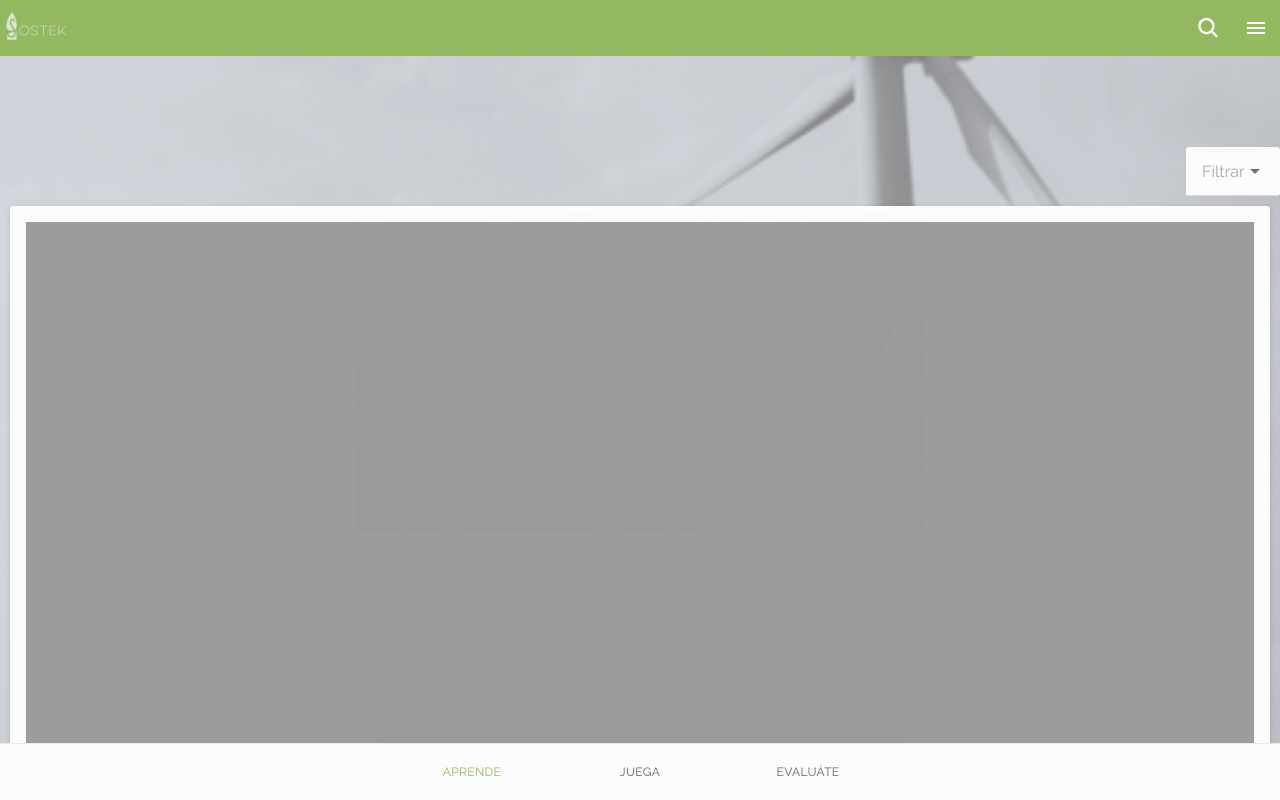
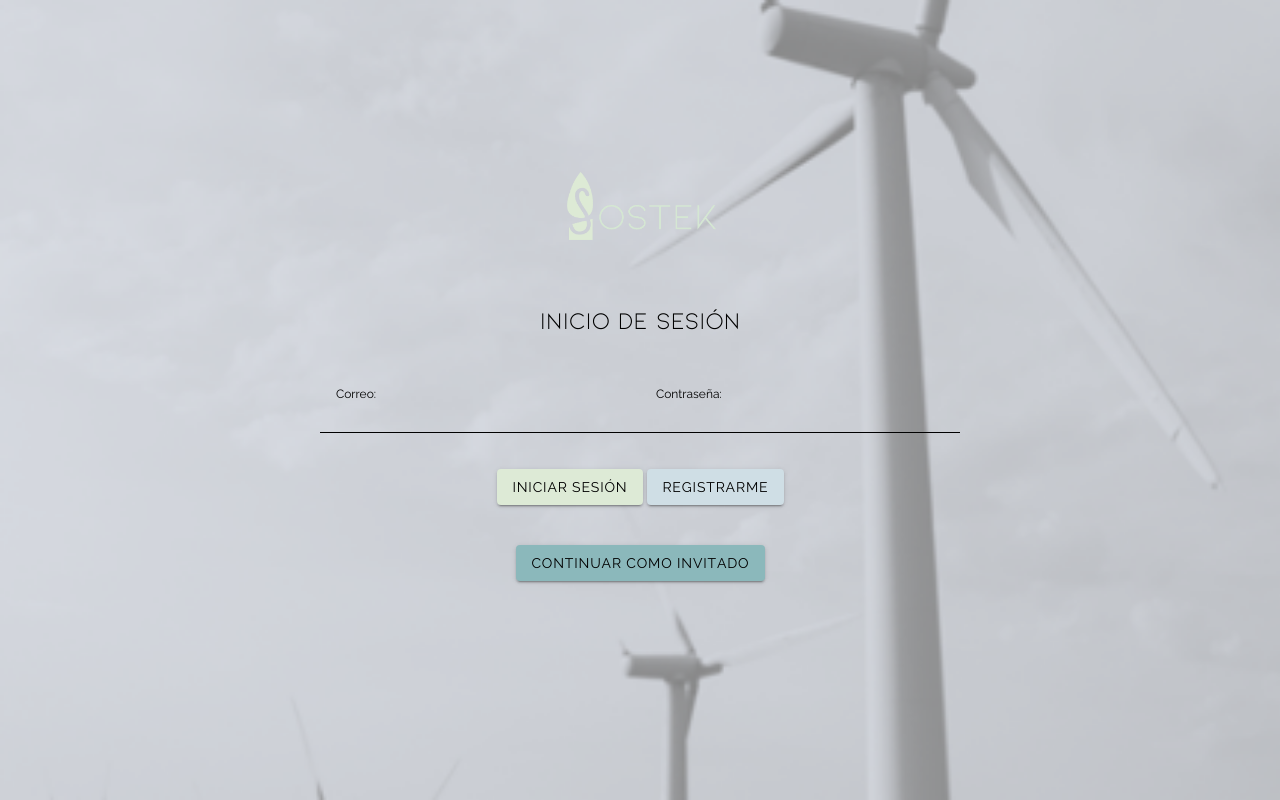
Before and after one commit to SostekMX/Sostek, a React (Create React App) app: page / in a window 1280 px wide. Before the commit this address led to /tab1. Built offline with nearby package versions, Linux system fonts and the light colour scheme.

Commit message:
LogIn and SignUp front baseline

```diff
--- a/src/App.tsx
+++ b/src/App.tsx
@@ -1,31 +1,17 @@
 import { Redirect, Route } from 'react-router-dom';
 import {
-  IonButtons,
-  IonButton,
-  IonModal,
-  IonHeader,
-  IonContent,
-  IonToolbar,
-  IonTitle,
-  IonPage,
-  IonItem,
-  IonInput,
+
   IonApp,
-  IonIcon,
-  IonLabel,
+
   IonRouterOutlet,
-  IonTabBar,
-  IonTabButton,
-  IonTabs,
+
   setupIonicReact
 } from '@ionic/react';
 import { IonReactRouter } from '@ionic/react-router';
-import { ellipse, square, triangle } from 'ionicons/icons';
-import Tab1 from './pages/tab1/Tab1';
-import Tab2 from './pages/tab2/Tab2';
-import Tab3 from './pages/tab3/Tab3';
-import { OverlayEventDetail } from '@ionic/core/components';
-import Documents from './pages/document/Documents';
+
+
+import MainMenu from './pages/mainMenu/MainMenu';
+
 
 /* Core CSS required for Ionic components to work properly */
 import '@ionic/react/css/core.css';
@@ -47,8 +33,9 @@ import '@ionic/react/css/display.css';
 import './theme/variables.css';
 import './App.css';
 
-import AppBarPopOver from './components/AppBarPopOver';
-import AppBarMenu from './components/AppBarMenu';
+
+import LogIn from './pages/logIn/LogIn';
+import SignUp from './pages/signUp/SignUp';
 //import { useState } from 'react';
 
 setupIonicReact();
@@ -56,41 +43,21 @@ setupIonicReact();
 
 
 const App: React.FC = () => (
-
   <IonApp>
-      <AppBarPopOver></AppBarPopOver>
     <IonReactRouter>
-        <IonTabs>
       <IonRouterOutlet>
-            <Route exact path="/tab1">
-              <Tab1/>
-            </Route>
-            <Route exact path="/tab2">
-              <Tab2 />
-            </Route>
-            <Route path="/tab3">
-              <Tab3 />
-            </Route>
-            <Route exact path='/Documents/:id'>
-              <Documents/>
+          <Route exact path="/MainMenu">
+            <MainMenu/>
           </Route>
           <Route exact path="/">
-              <Redirect to="/tab1" />
+              <LogIn/>
+          </Route>
+          <Route exact path="/SignUp">
+              <SignUp/>
           </Route>
       </IonRouterOutlet>
-          <IonTabBar slot="bottom">
-            <IonTabButton tab="tab1" href="/tab1">
-              <IonLabel>APRENDE</IonLabel>
-            </IonTabButton>
-            <IonTabButton tab="tab2" href="/tab2">
-              <IonLabel>JUEGA</IonLabel>
-            </IonTabButton>
-            <IonTabButton tab="tab3" href="/tab3">
-              <IonLabel>EVALU&Aacute;TE</IonLabel>
-            </IonTabButton>
-          </IonTabBar>
-        </IonTabs>
     </IonReactRouter>
+
   </IonApp>
 );
 
--- /dev/null
+++ b/src/pages/logIn/LogIn.css
@@ -0,0 +1,29 @@
+.logo-display {
+    align-items: center;
+    align-content:flex-end;
+    justify-items: center;
+    justify-content: center;
+    height: 8em;
+}
+
+.login-form {
+    margin-top: 2em;
+    justify-content: center;
+
+}
+
+.align-center {
+    align-items: center;
+    align-content: center;
+    justify-content: center;
+    justify-items: center;
+
+}
+
+.space {
+    height: 2em;
+}
+
+.input-field {
+    min-width: 20em;
+}
--- /dev/null
+++ b/src/pages/logIn/LogIn.tsx
@@ -0,0 +1,51 @@
+import { IonButton,  IonContent, IonInput, IonItem, IonLabel, IonRow } from '@ionic/react';
+
+
+
+/* Theme variables */
+import '../../theme/variables.css';
+import '../../App.css';
+
+import './LogIn.css'
+
+const LogIn: React.FC = () => {
+    return(
+        <IonContent fullscreen class='bg-img'>
+            <IonRow class='logo-display '>
+                <img src="/assets/sostek-logo.png" height="100px"/>
+            </IonRow>
+            <IonRow class='login-form'>
+                <h2 >Inicio de sesión</h2>
+            </IonRow>
+            <IonRow class='space'></IonRow>
+            <IonRow className='align-center'>
+                <IonItem color='none' className='input-field'>
+                    <IonLabel position='stacked'  >Correo: </IonLabel>
+                    <IonInput type='email'></IonInput>
+                </IonItem>
+
+                <IonItem color='none' className='input-field'>
+                    <IonLabel position='stacked' >Contraseña: </IonLabel>
+                    <IonInput type='password'></IonInput>
+                </IonItem>
+            </IonRow>
+            <IonRow class='space'></IonRow>
+            <IonRow className='align-center'>
+
+                <IonButton color='light-green' href='MainMenu'>Iniciar sesión</IonButton>
+
+                <IonButton color='greyish-blue' href='SignUp'>Registrarme</IonButton>
+
+            </IonRow>
+            <IonRow class='space'></IonRow>
+            <IonRow className='align-center'>
+                <IonButton color='secondary' href='MainMenu'>Continuar como invitado</IonButton>
+            </IonRow>
+
+
+        </IonContent>
+    );
+
+};
+
+export default LogIn;
--- /dev/null
+++ b/src/pages/mainMenu/MainMenu.tsx
@@ -0,0 +1,102 @@
+import { Redirect, Route } from 'react-router-dom';
+import {
+  IonButtons,
+  IonButton,
+  IonModal,
+  IonHeader,
+  IonContent,
+  IonToolbar,
+  IonTitle,
+  IonPage,
+  IonItem,
+  IonInput,
+  IonApp,
+  IonIcon,
+  IonLabel,
+  IonRouterOutlet,
+  IonTabBar,
+  IonTabButton,
+  IonTabs,
+  setupIonicReact
+} from '@ionic/react';
+import { IonReactRouter } from '@ionic/react-router';
+import Tab1 from '../../pages/tab1/Tab1';
+import Tab2 from '../../pages/tab2/Tab2';
+import Tab3 from '../../pages/tab3/Tab3';
+import Documents from '../../pages/document/Documents';
+
+/* Core CSS required for Ionic components to work properly */
+import '@ionic/react/css/core.css';
+
+/* Basic CSS for apps built with Ionic */
+import '@ionic/react/css/normalize.css';
+import '@ionic/react/css/structure.css';
+import '@ionic/react/css/typography.css';
+
+/* Optional CSS utils that can be commented out */
+import '@ionic/react/css/padding.css';
+import '@ionic/react/css/float-elements.css';
+import '@ionic/react/css/text-alignment.css';
+import '@ionic/react/css/text-transformation.css';
+import '@ionic/react/css/flex-utils.css';
+import '@ionic/react/css/display.css';
+
+/* Theme variables */
+import '../../theme/variables.css';
+import '../../App.css';
+
+
+import AppBarPopOver from '../../components/AppBarPopOver';
+import AppBarMenu from '../../components/AppBarMenu';
+
+//import { useState } from 'react';
+
+setupIonicReact();
+
+
+
+const MainMenu: React.FC = () => {
+    return(
+        <IonApp>
+            <AppBarPopOver></AppBarPopOver>
+            <IonReactRouter>
+                <IonTabs>
+                <IonRouterOutlet>
+                    <Route exact path="/tab1">
+                    <Tab1/>
+                    </Route>
+                    <Route exact path="/tab2">
+                    <Tab2 />
+                    </Route>
+                    <Route path="/tab3">
+                    <Tab3 />
+                    </Route>
+                    <Route exact path='/Documents/:id'>
+                    <Documents/>
+                    </Route>
+                    <Route exact path='/MainMenu'>
+                    <Redirect to ="/tab1"/>
+                    </Route>
+
+                </IonRouterOutlet>
+                <IonTabBar slot="bottom">
+                    <IonTabButton tab="tab1" href="/tab1">
+                    <IonLabel>APRENDE</IonLabel>
+                    </IonTabButton>
+                    <IonTabButton tab="tab2" href="/tab2">
+                    <IonLabel>JUEGA</IonLabel>
+                    </IonTabButton>
+
+                    <IonTabButton tab="tab3" href="/tab3">
+                    <IonLabel>EVALU&Aacute;TE</IonLabel>
+                    </IonTabButton>
+                </IonTabBar>
+                </IonTabs>
+            </IonReactRouter>
+        </IonApp>
+    );
+
+
+};
+
+export default MainMenu;
--- /dev/null
+++ b/src/pages/signUp/SignUp.css
@@ -0,0 +1,11 @@
+.align-center {
+    align-items: center;
+    align-content: center;
+    justify-content: center;
+    justify-items: center;
+
+}
+
+.space {
+    height: 2em;
+}
--- /dev/null
+++ b/src/pages/signUp/SignUp.tsx
@@ -0,0 +1,76 @@
+
+import {
+
+  IonContent,
+  IonItem,
+  IonInput,
+  IonLabel,
+
+  setupIonicReact,
+  IonRow,
+  IonButton
+} from '@ionic/react';
+
+
+/* Core CSS required for Ionic components to work properly */
+import '@ionic/react/css/core.css';
+
+/* Basic CSS for apps built with Ionic */
+import '@ionic/react/css/normalize.css';
+import '@ionic/react/css/structure.css';
+import '@ionic/react/css/typography.css';
+
+/* Optional CSS utils that can be commented out */
+import '@ionic/react/css/padding.css';
+import '@ionic/react/css/float-elements.css';
+import '@ionic/react/css/text-alignment.css';
+import '@ionic/react/css/text-transformation.css';
+import '@ionic/react/css/flex-utils.css';
+import '@ionic/react/css/display.css';
+
+/* Theme variables */
+import '../../theme/variables.css';
+import '../../App.css';
+
+
+
+//import { useState } from 'react';
+
+setupIonicReact();
+
+
+
+const SignUp: React.FC = () => {
+    return(
+        <IonContent fullscreen class='bg-img'>
+            <IonRow class='align-center'>
+                <img src="/assets/sostek-logo.png" height="50px"/>
+            </IonRow>
+
+            <IonRow className='align-center'>
+                <h2>Registro</h2>
+            </IonRow>
+            <IonRow class='space'></IonRow>
+            <IonRow className='align-center'>
+                <IonItem color='none' className='input-field'>
+                    <IonLabel position='stacked'  >Nombre: </IonLabel>
+                    <IonInput type='text'></IonInput>
+                </IonItem>
+                <IonItem color='none' className='input-field'>
+                    <IonLabel position='stacked'  >Correo: </IonLabel>
+                    <IonInput type='email'></IonInput>
+                </IonItem>
+                <IonItem color='none' className='input-field'>
+                    <IonLabel position='stacked'  >Contraseña: </IonLabel>
+                    <IonInput type='password'></IonInput>
+                </IonItem>
+            </IonRow>
+            <IonRow class='space'></IonRow>
+            <IonRow className='align-center'>
+                <IonButton color='greyish-blue' href=''>Registrarme</IonButton>
+            </IonRow>
+        </IonContent>
+    );
+};
+
+export default SignUp;
--- a/src/pages/tab1/Tab1.tsx
+++ b/src/pages/tab1/Tab1.tsx
@@ -21,6 +21,7 @@ const Tab1: React.FC = () => {
     <IonPage>
       <IonContent fullscreen class='bg-img'>
         <IonHeader collapse="condense">
+
         </IonHeader>
         <ArticleCardModal imageUrl={dummyArticle.imageUrl} title={dummyArticle.title} subtitle={dummyArticle.subtitle} author={dummyArticle.author} body={dummyArticle.body} ></ArticleCardModal>
         <ArticleCarrousel></ArticleCarrousel>
```
Lines whose indentation alone changed are shown as unchanged.
